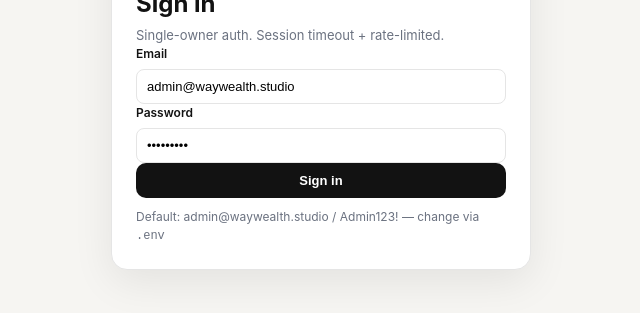
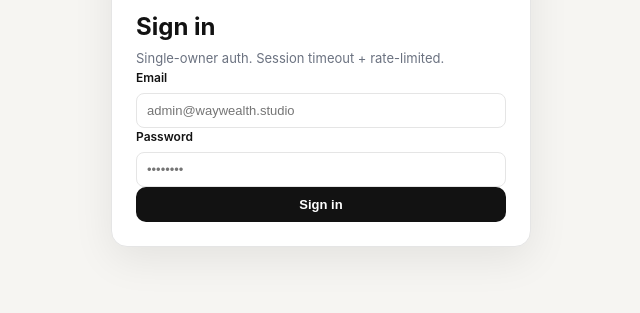
Before and after one commit to waywealth953-wq/portfolio, a website: page public/admin/index.html in a window 1280 px wide. Shown: the part 307-620 px from the top of the page, without its empty margins (319-959 px from the left). Drawn offline with Linux system fonts and the light colour scheme.

Commit message:
security: change admin password to Waywealth@001 via .env, hide credentials from login page, sync .env password on startup

```diff
--- a/public/admin/index.html
+++ b/public/admin/index.html
@@ -12,11 +12,10 @@
     <div class="logo">WAY<span>WEALTH</span> <small>Admin</small></div>
     <h2>Sign in</h2>
     <p class="muted">Single-owner auth. Session timeout + rate-limited.</p>
-    <label>Email<input name="email" type="email" required value="admin@waywealth.studio"></label>
-    <label>Password<input name="password" type="password" required value="Admin123!"></label>
+    <label>Email<input name="email" type="email" required placeholder="admin@waywealth.studio" autocomplete="username"></label>
+    <label>Password<input name="password" type="password" required placeholder="••••••••" autocomplete="current-password"></label>
     <button type="submit" class="btn btn-primary" style="width:100%">Sign in</button>
     <p id="loginErr" class="err hidden"></p>
-    <p class="muted" style="font-size:12px;margin-top:10px">Default: admin@waywealth.studio / Admin123! — change via <code>.env</code></p>
   </form>
 </div>
 
```
Also changed, not shown: server.js (+6 -1 lines).
